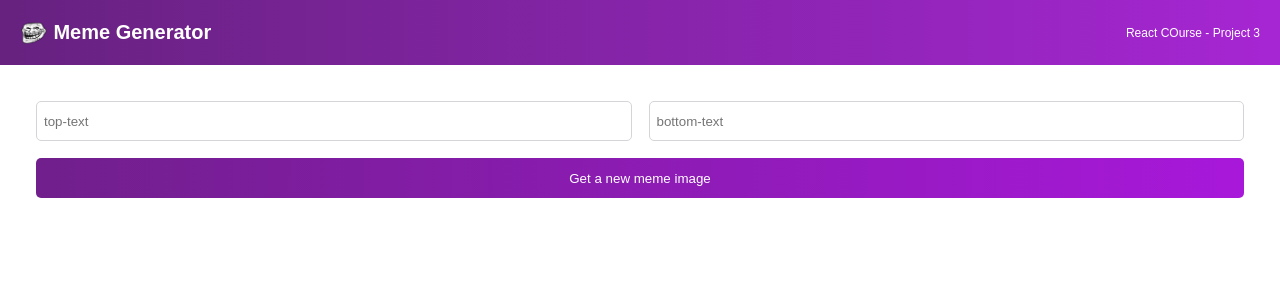
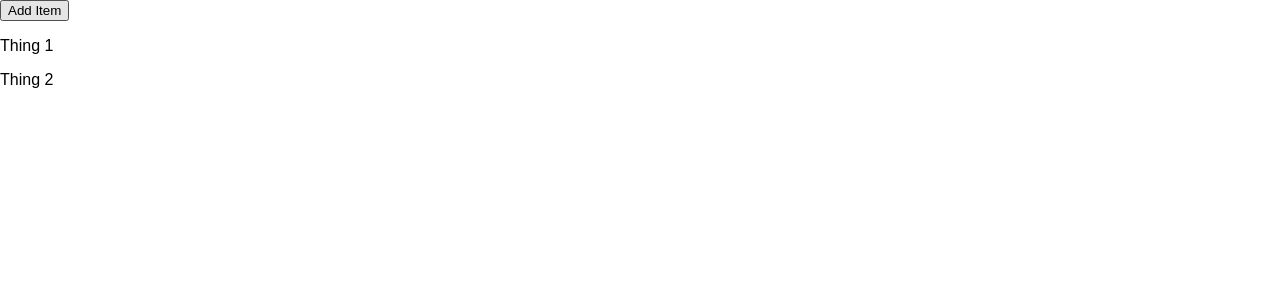
Before and after one commit to HarikaPenukonda/build-a-meme-generator, a React (Create React App) app: page / in a window 1280 px wide. Shown: the top 300 px of the page. Built offline with nearby package versions, Linux system fonts and the light colour scheme.

Commit message:
Map over the thingsArray

```diff
--- a/src/App.js
+++ b/src/App.js
@@ -1,14 +1,16 @@
 import React from "react";
-import Header from "./components/Header";
-import Meme from "./components/Meme";
+// import Header from "./components/Header";
+// import Meme from "./components/Meme";
 //import Events from "./event-listener/Events";
+import Items from "./connundrum/Items";
 
 export default function App(){
     return(
         <div>
-            <Header/>
-            <Meme/>
+            {/* <Header/>
+            <Meme/> */}
             {/* <Events/> */}
+            <Items/>
         </div>
     )
 }
--- /dev/null
+++ b/src/connundrum/Items.js
@@ -0,0 +1,21 @@
+import React from "react";
+
+/*
+    Challenge : Map over the thingsArray to generate a <p> element for each items
+    and render on the page below the button
+*/
+
+export default function Items(){
+    const thingsArray = ["Thing 1" , "Thing 2"]
+    const thingElements = thingsArray.map(data => (
+        <p key={data}>{data}</p>
+    ))
+    return(
+        <div>
+            <button>
+                Add Item
+            </button>
+            {thingElements}
+        </div>
+    )
+}
```
